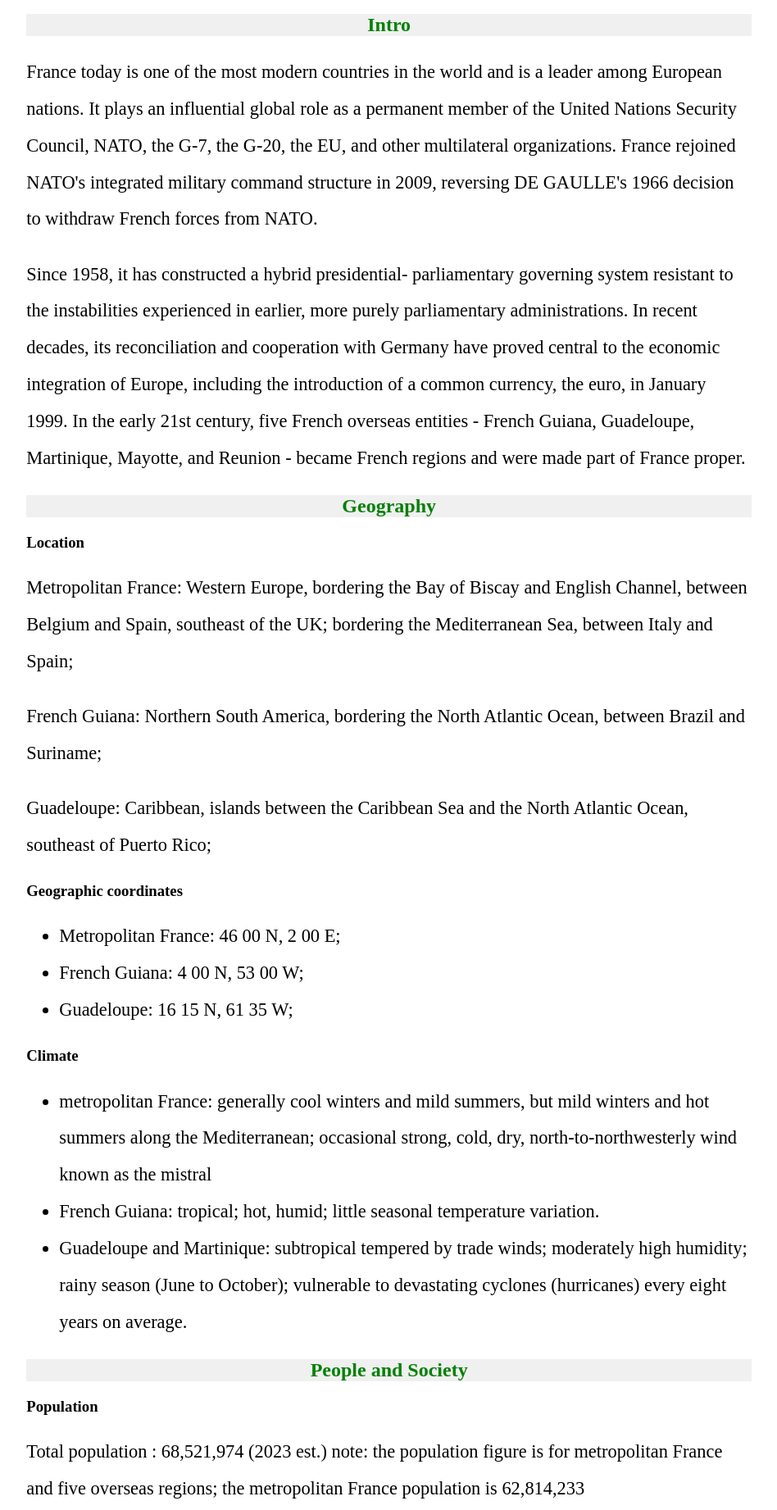
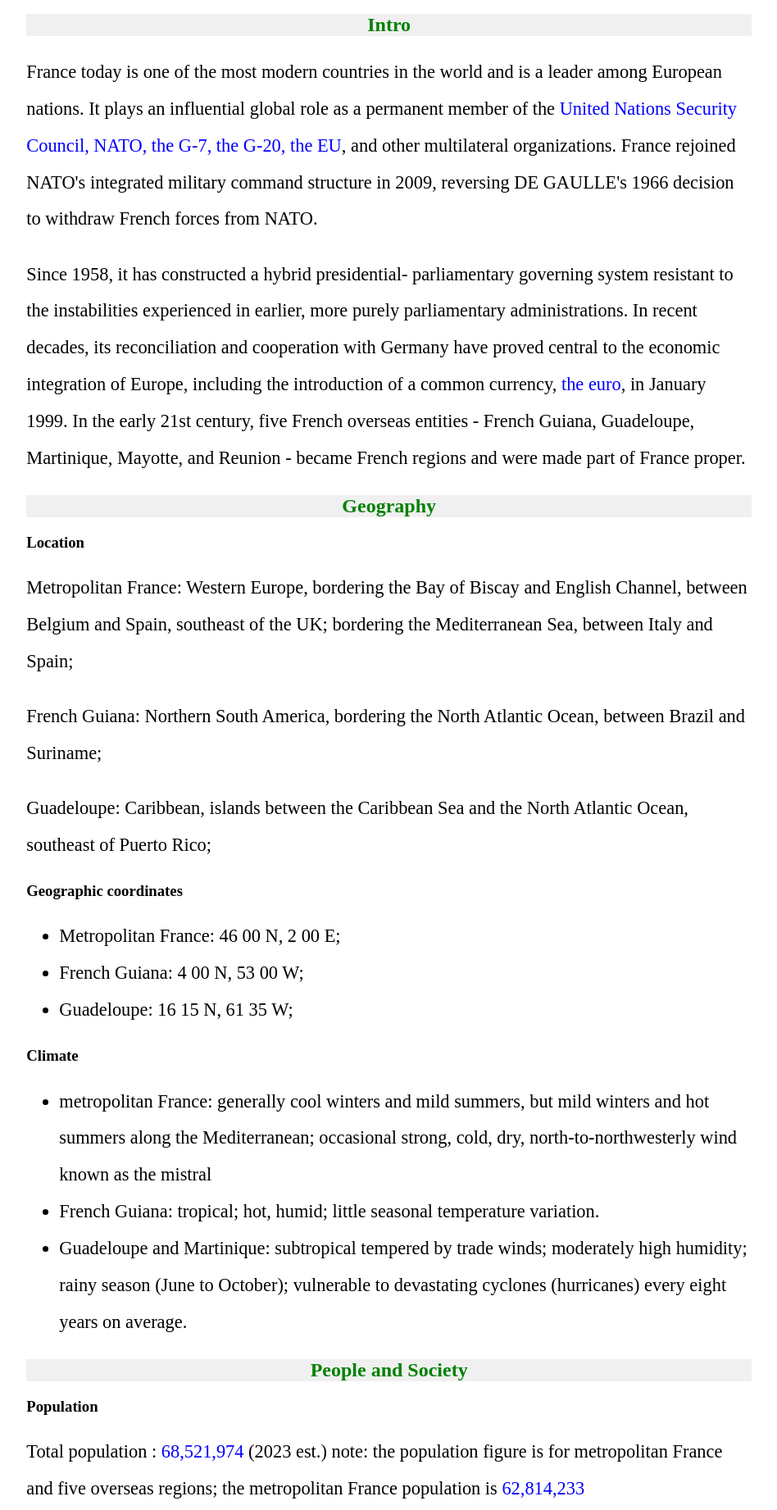
Before and after one commit to cofiverwebdesigners/ProjectNo3CSS, a plain HTML site: page index.html in a window 1280 px wide. Shown: the part 264-2106 px from the top of the page at 82% size, without its empty margins (1-949 px from the left). Drawn offline with Linux system fonts and the light colour scheme.

Commit message:
Update index.html

```diff
--- a/index.html
+++ b/index.html
@@ -28,8 +28,9 @@
 
 		<p> France today is one of the most modern countries in the world
 		and is a leader among European nations. It plays an influential
-		global role as a permanent member of the United Nations Security
-		Council, NATO, the G-7, the G-20, the EU, and other multilateral
+		global role as a permanent member of the <span>
+		United Nations Security
+		Council, NATO, the G-7, the G-20, the EU</span>, and other multilateral
 		organizations. France rejoined NATO's integrated military command
 		structure in 2009, reversing DE GAULLE's 1966 decision to withdraw
 		French forces from NATO.
@@ -40,7 +41,8 @@
 		experienced in earlier, more purely parliamentary administrations.
 		In recent decades, its reconciliation and cooperation with Germany
 		have proved central to the economic integration of Europe,
-		including the introduction of a common currency, the euro,
+		including the introduction of a common currency, <span>
+		the euro</span>,
 		in January 1999. In the early 21st century, five French
 		overseas entities - French Guiana, Guadeloupe, Martinique,
 		Mayotte, and Reunion - became French regions and were made
@@ -112,10 +114,10 @@
 
 			<h3>Population</h3>
 			<p>
-			Total population : 68,521,974 (2023 est.) note:
+			Total population : <span>68,521,974</span> (2023 est.) note:
 			the population figure is for metropolitan France
 			and five overseas regions; the metropolitan France
-			population is 62,814,233</p>
+			population is <span>62,814,233</span></p>
 
 		<h3>Nationality</h3>
 			<ul>
@@ -136,7 +138,9 @@
 		<h2 id="Environment">Environment</h2>
 
 			<h3>Current issues</h3>
-				<p>Some forest damage from acid rain; air pollution from industrial and vehicle emissions; water pollution from urban wastes, agricultural runoff</p>
+				<p>Some forest damage from acid rain;
+				air pollution from industrial and vehicle emissions;
+				water pollution from urban wastes, agricultural runoff</p>
 			 <h3>International Agreements</h3>
 				<ul>
 					<li>Air Pollution  </li>
@@ -147,7 +151,12 @@
 					<li>Endangered Species</li>
 				</ul>
 							 <h3>Climate</h3>
-								<p>Metropolitan France: generally cool winters and mild summers, but mild winters and hot summers along the Mediterranean; occasional strong, cold, dry, north-to-northwesterly wind known as the mistral</p>
+								<p>Metropolitan France: generally
+								cool winters and mild summers, but
+								mild winters and hot summers along
+								the <span>Mediterranean</span>; occasional strong,
+								cold, dry, north-to-northwesterly
+								wind known as the mistral</p>
 	</div>
 	<div class="end">
 		 <h2>External Links</h2>
```
